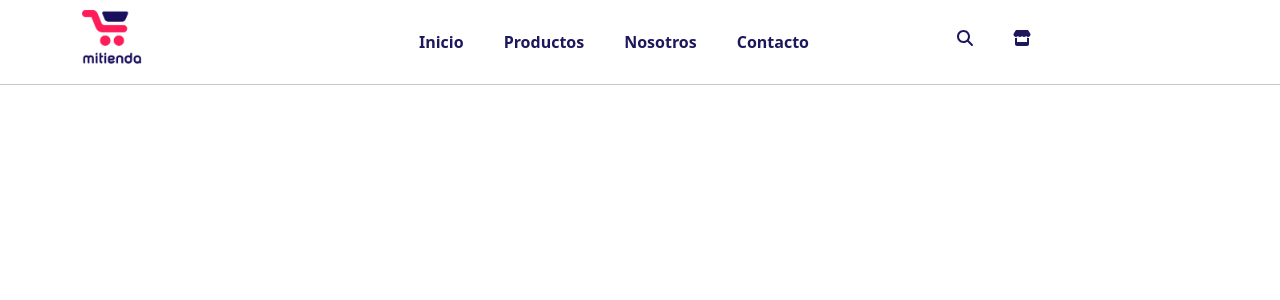
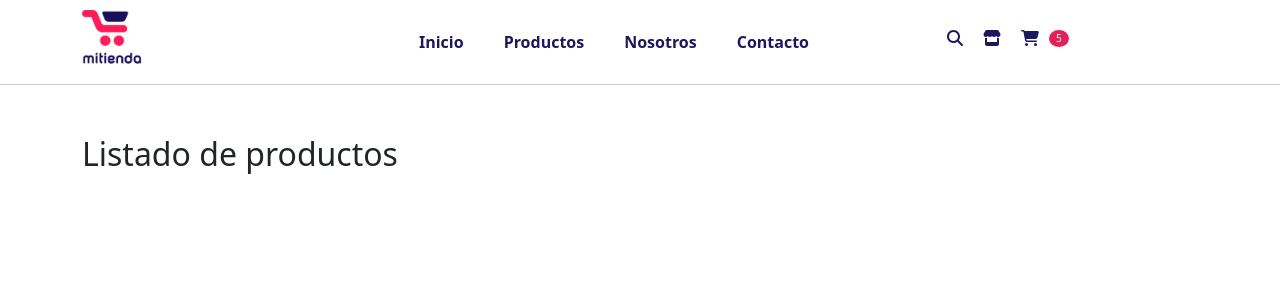
Before and after one commit to verofloeza/mi-tienda.Frias-ReactJS, a React (Create React App) app: page / in a window 1280 px wide. Shown: the top 300 px of the page. Built offline with nearby package versions, Linux system fonts and the light colour scheme.

Commit message:
cartWidget - ItemListContainer

```diff
--- a/src/App.js
+++ b/src/App.js
@@ -1,9 +1,11 @@
+import ItemListContainer from './components/ItemListContainer';
 import NavBar from './components/NavBar';
 
 function App() {
   return (
     <div className='cuerpo'>
       <NavBar />
+      <ItemListContainer />
     </div>
   );
 }
--- /dev/null
+++ b/src/components/CartWidget.js
@@ -0,0 +1,20 @@
+import './css/CartWidget.css';
+import 'bootstrap';
+import 'bootstrap/dist/css/bootstrap.min.css';
+
+import { FontAwesomeIcon } from '@fortawesome/react-fontawesome'
+import React from 'react';
+import { faCartShopping } from "@fortawesome/free-solid-svg-icons";
+
+function CartWidget() {
+  return (
+    <div>
+        <a src="#" className='icons'>
+            <FontAwesomeIcon icon={faCartShopping} />
+        </a>
+        <span className='cantItem'>5</span>
+    </div>
+  );
+}
+
+export default CartWidget;
--- /dev/null
+++ b/src/components/ItemListContainer.js
@@ -0,0 +1,21 @@
+import './css/ItemListContainer.css';
+
+import {Col, Container, Row} from 'react-bootstrap';
+
+function ItemListContainer() {
+  return (
+    <div className='body'>
+        <Container>
+            <Row>
+                <Col className="colPadding">
+                    <h2>Listado de productos</h2>
+                </Col>
+            </Row>
+        </Container>
+
+    </div>
+
+  );
+}
+
+export default ItemListContainer;
--- a/src/components/NavBar.js
+++ b/src/components/NavBar.js
@@ -5,6 +5,7 @@ import 'bootstrap/dist/css/bootstrap.min.css';
 import {Col, Container, Row} from 'react-bootstrap';
 import { faSearch, faStore } from "@fortawesome/free-solid-svg-icons";
 
+import CartWidget from './CartWidget';
 import { FontAwesomeIcon } from '@fortawesome/react-fontawesome'
 import React from 'react';
 
@@ -31,7 +32,7 @@ function NavBar() {
           <a src="#" className='icons'>
             <FontAwesomeIcon icon={faStore} />
           </a>
-
+          <CartWidget />
         </Col>
       </Row>
       </Container>
--- /dev/null
+++ b/src/components/css/CartWidget.css
@@ -0,0 +1,19 @@
+a{
+    text-decoration: none !important;
+    color: #1d175c;
+    float: left;
+    font-weight: 600;
+    font-size: 24;
+}
+a:hover{
+    color: #e12257;
+}
+.cantItem{
+    background-color: #e12257;
+    color: white;
+    border-radius: 100%;
+    padding: 1px 7px;
+    margin-top: 20px;
+    font-size: 10px;
+    float: left;
+}
--- /dev/null
+++ b/src/components/css/ItemListContainer.css
@@ -0,0 +1,3 @@
+.colPadding{
+    padding-top: 50px;
+}
--- a/src/components/css/NavBar.css
+++ b/src/components/css/NavBar.css
@@ -20,13 +20,14 @@
     color: #e12257;
 }
 .icons{
-    padding: 20px;
+    padding: 20px 10px;
     color: #1d175c;
     cursor: pointer;
+    float: left;
 }
 .icons svg{
-    padding: 20px 0;
     color: #1d175c;
+    float: left;
 }
 .icons svg:hover{
     color: #e12257;
```
Also changed, not shown: src/constantes/productos.js (added).
